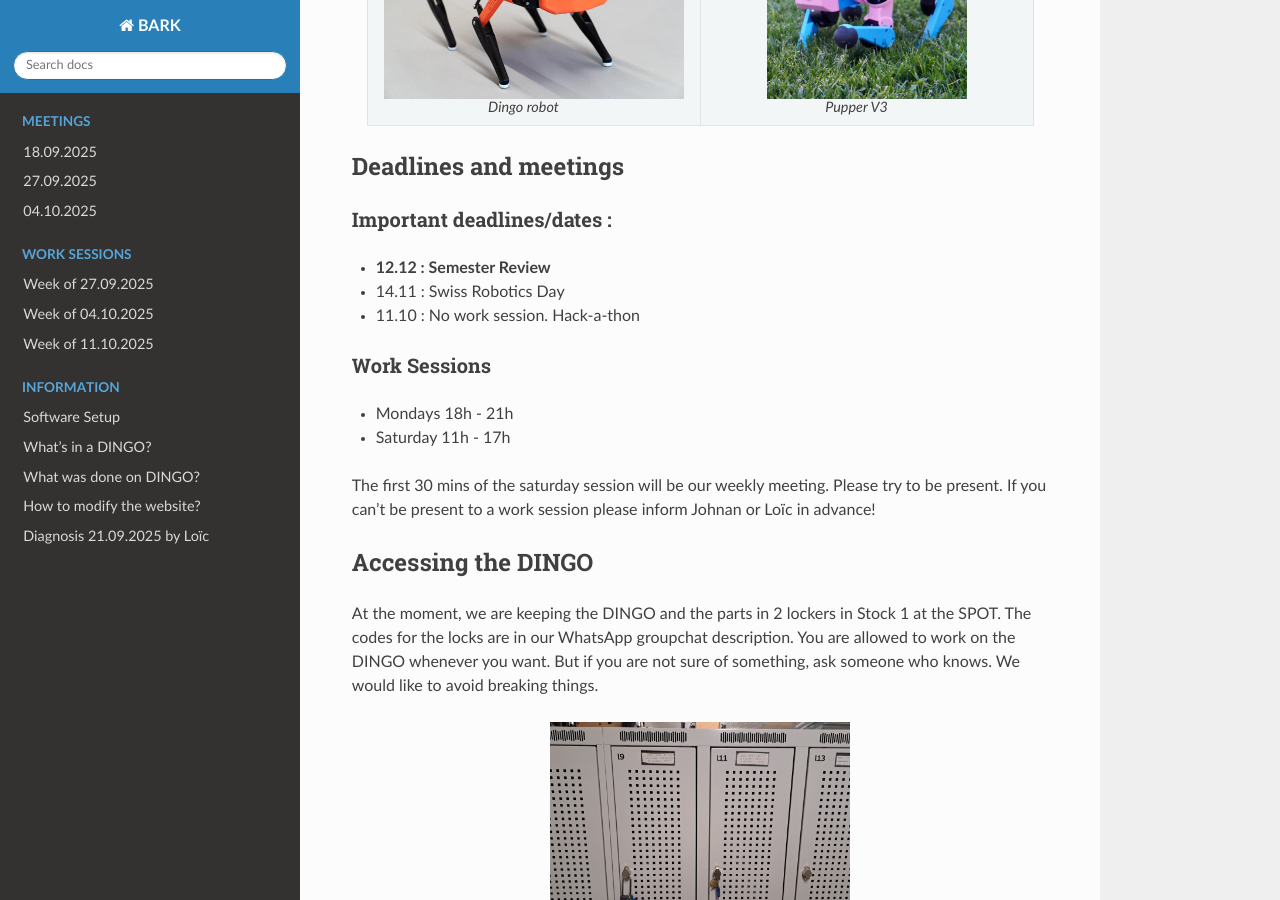
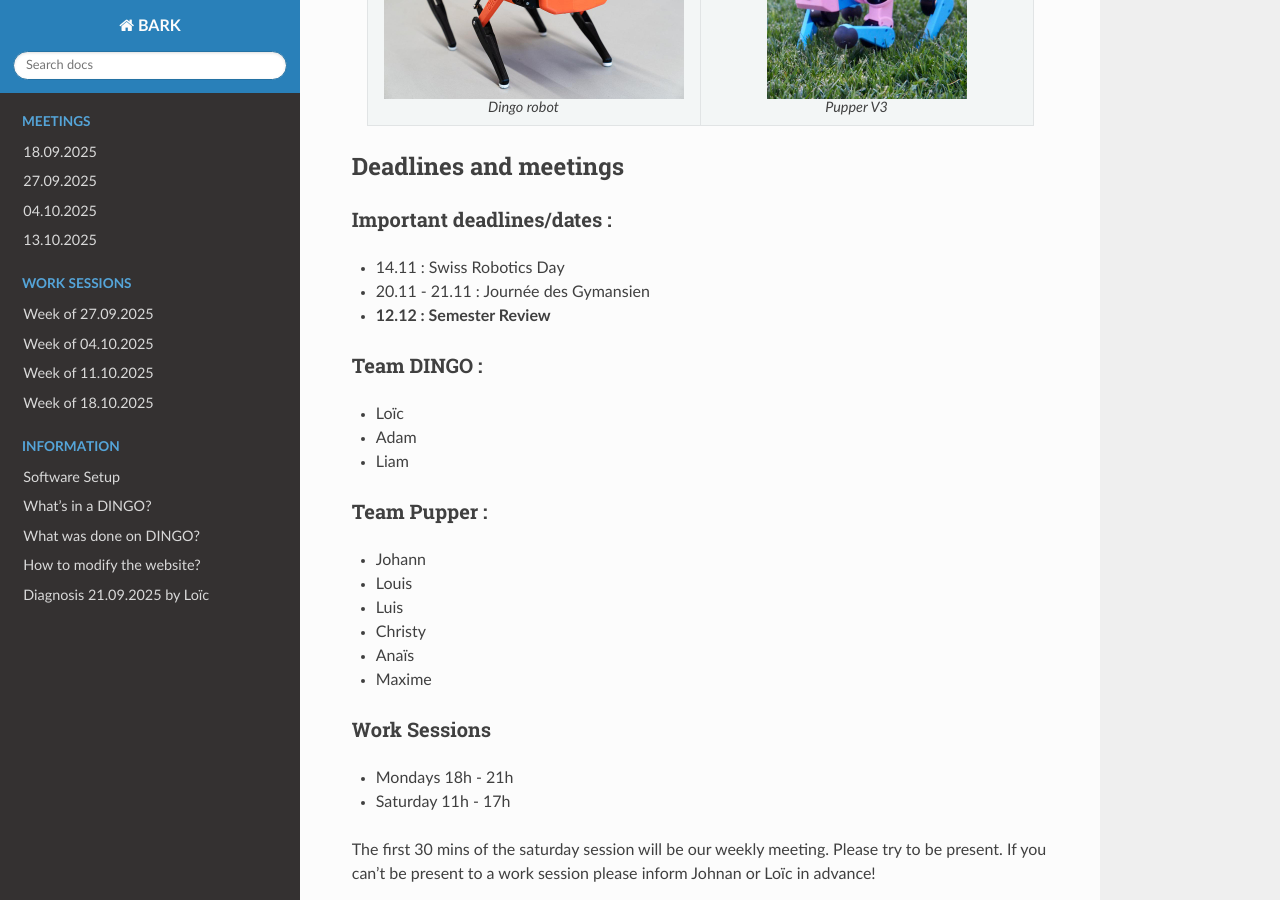
Before and after one commit to lolothecoder/BARK_Documentation, a Sphinx documentation site: the page built from docs/source/index.rst, in a window 1280 px wide and 900 px high, scrolled down 366 px. Built offline with Sphinx 7.4.7 and the Read the Docs theme 3.1.0, drawn with Linux system fonts in a browser that asks for light colours.

Commit message:
added summaries and team split and deadlines

```diff
--- a/docs/source/index.rst
+++ b/docs/source/index.rst
@@ -26,9 +26,26 @@ Hey there! This is where the BARK team stores all important info. You can find i
 Important deadlines/dates :
 ~~~~~~~~~~~~~~~~~~~~~~~~~~~
 
+* 14.11 : Swiss Robotics Day
+* 20.11 - 21.11 : Journée des Gymansien
 * **12.12 : Semester Review**
-* 14.11 : Swiss Robotics Day
-* 11.10 : No work session. Hack-a-thon
+
+Team DINGO :
+~~~~~~~~~~~~~~~~~~~~~~~~~~~
+
+* Loïc
+* Adam
+* Liam
+
+Team Pupper :
+~~~~~~~~~~~~~~~~~~~~~~~~~~~
+
+* Johann
+* Louis
+* Luis
+* Christy
+* Anaïs
+* Maxime
 
 Work Sessions
 ~~~~~~~~~~~~~
```
Also changed, not shown: docs/source/meetings/4_13-10-2025.rst (added, +15 -0 lines), docs/source/work_sessions/3_Week of 11-10-2025.rst (+8 -0 lines), docs/source/work_sessions/4_Week of 18-10-2025.rst (added, +30 -0 lines), docs/source/assets/sprint1/closed1.png (added), docs/source/assets/sprint1/closed2.png (added), docs/source/assets/sprint1/closed3.png (added), docs/source/assets/sprint1/closed4.png (added), docs/source/assets/stand.jpeg (added), docs/source/work_sessions/2_Week of 04-10-2025.rst (line endings or trailing spaces).
